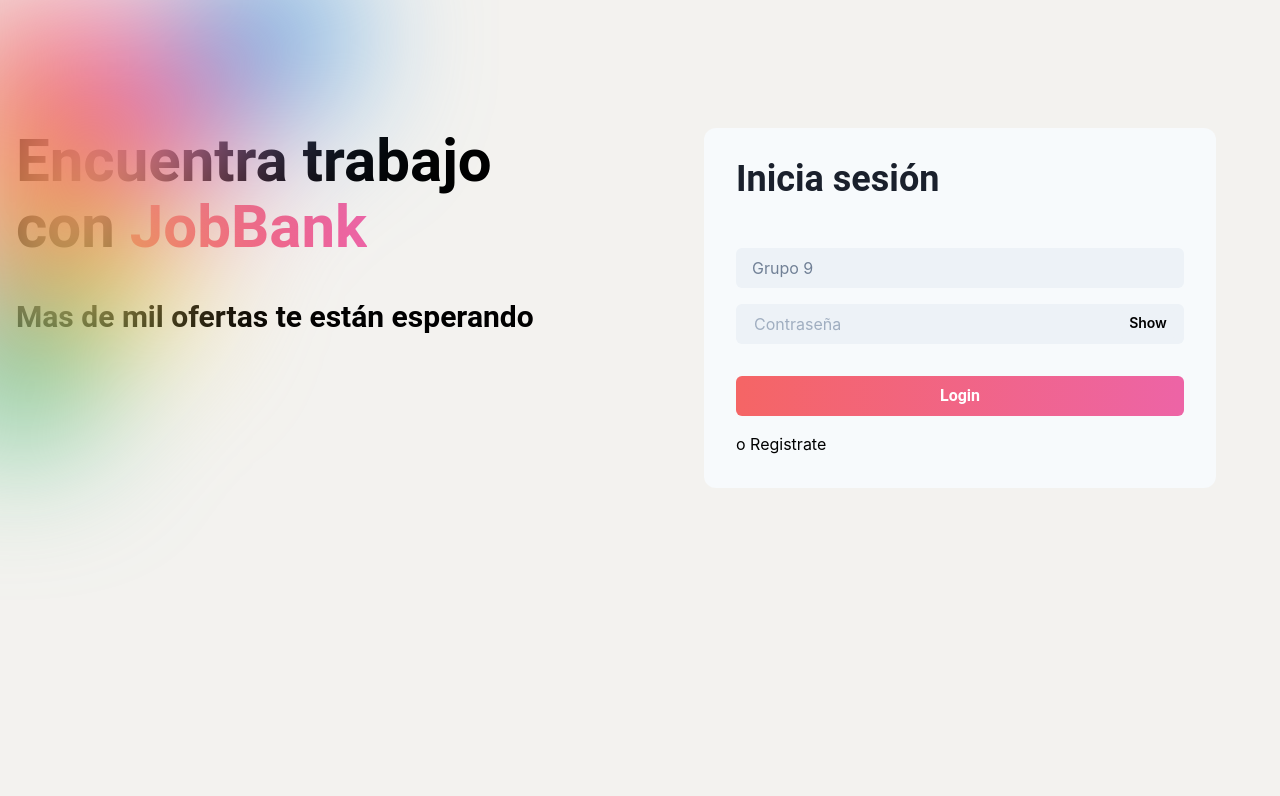
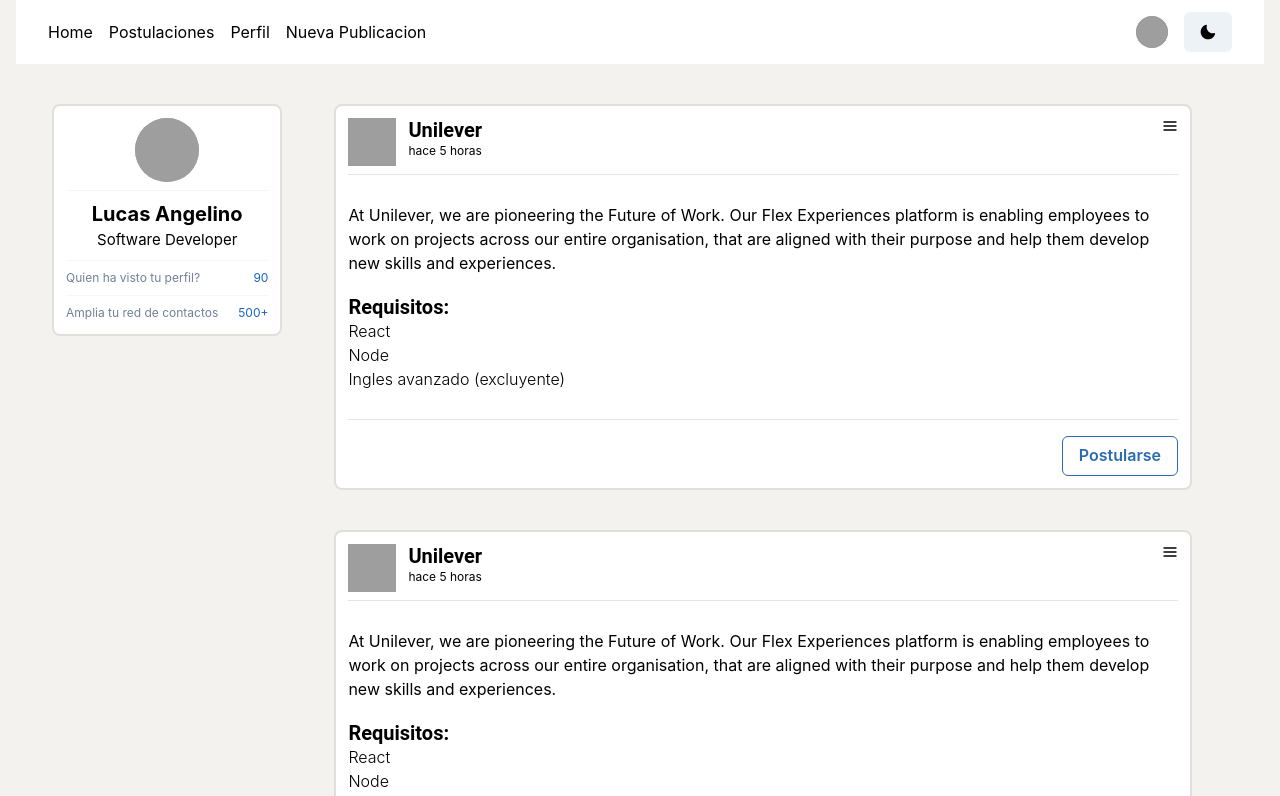
Before and after one commit to lucasangelino/jobbank, a React (Create React App) app: page / in a window 1280 px wide. Shown: the top 796 px of the page. Built offline with nearby package versions, Linux system fonts and the light colour scheme; grey boxes are pictures that could not be loaded.

Commit message:
JBB change layout

```diff
--- a/src/components/entrypoint/App.js
+++ b/src/components/entrypoint/App.js
@@ -1,13 +1,6 @@
 import "../../App.css";
 import AuthenticatedApp from "../entrypoint/AuthenticatedApp";
-import UnAuthenticatedApp from "../entrypoint/UnAuthenticatedApp";
-
-// Hooks
-import { useUser } from "../../hooks/useUser";
 
 export default function App() {
-  const { user } = useUser();
-  console.log("app");
-  console.log(user);
-  return user ? <AuthenticatedApp /> : <UnAuthenticatedApp />;
+  return <AuthenticatedApp />;
 }
--- a/src/components/jobwall/index.js
+++ b/src/components/jobwall/index.js
@@ -7,11 +7,14 @@
 
 // Components
 import JobCard from "../jobcard/";
+import Navbar from "../navbar";
 import UserInfo from "../userInfo/";
 
 export default function JobOffers() {
   const isMobile = useBreakpointValue({ base: false, md: true });
   return (
+    <>
+      <Navbar />
       <Container maxW="container.xl" py={5}>
         <Grid
           h="200px"
@@ -34,5 +37,6 @@
           </GridItem>
         </Grid>
       </Container>
+    </>
   );
 }
--- a/src/components/layout/Layout.js
+++ b/src/components/layout/Layout.js
@@ -4,7 +4,6 @@
 export default function Layout({ children }) {
   return (
     <>
-      <Navbar />
       <Container maxW="container.xl">{children}</Container>
     </>
   );
--- a/src/components/navbar/index.js
+++ b/src/components/navbar/index.js
@@ -3,7 +3,6 @@
   Flex,
   Avatar,
   HStack,
-  Link,
   IconButton,
   Button,
   Menu,
@@ -12,33 +11,18 @@
   MenuItem,
   MenuDivider,
   useDisclosure,
-  useColorModeValue,
   Stack,
   useColorMode,
   Container,
 } from "@chakra-ui/react";
 import { HamburgerIcon, CloseIcon, MoonIcon, SunIcon } from "@chakra-ui/icons";
+import { Link } from "react-router-dom";
 import { useUser } from "../../hooks/useUser";
 
 const Links = ["Home", "Postulaciones", "Empresa"];
 
-const NavLink = ({ children }) => (
-  <Link
-    px={2}
-    py={1}
-    rounded={"md"}
-    _hover={{
-      textDecoration: "none",
-      bg: useColorModeValue("gray.200", "gray.700"),
-    }}
-    href={"#"}
-  >
-    {children}
-  </Link>
-);
-
 export default function Navbar() {
-  const { logout } = useUser();
+  const { logout, is_company } = useUser();
 
   const { colorMode, toggleColorMode } = useColorMode();
   const { isOpen, onOpen, onClose } = useDisclosure();
@@ -66,9 +50,20 @@
                   spacing={4}
                   display={{ base: "none", md: "flex" }}
                 >
-                  {Links.map((link) => (
-                    <NavLink key={link}>{link}</NavLink>
-                  ))}
+                  <Link key={1} to={"/"}>
+                    {"Home"}
+                  </Link>
+                  <Link key={2} to={"/"}>
+                    {"Postulaciones"}
+                  </Link>
+                  <Link key={3} to={"/perfil"}>
+                    {"Perfil"}
+                  </Link>
+                  {is_company && (
+                    <Link key={3} to={"/perfil"}>
+                      {"Nueva Publicacion"}
+                    </Link>
+                  )}
                 </HStack>
               </HStack>
               <Flex alignItems={"center"}>
@@ -100,16 +95,6 @@
                 </Button>
               </Flex>
             </Flex>
-
-            {isOpen ? (
-              <Box pb={4} display={{ md: "none" }}>
-                <Stack as={"nav"} spacing={4}>
-                  {Links.map((link) => (
-                    <NavLink key={link}>{link}</NavLink>
-                  ))}
-                </Stack>
-              </Box>
-            ) : null}
           </Box>
         </Container>
       </Box>
--- a/src/routes/index.js
+++ b/src/routes/index.js
@@ -2,7 +2,22 @@
 
 // Components
 import JobOffers from "../components/jobwall";
+import Login from "../components/auth/Login";
+import Register from "../components/auth/Register";
+
 const routes = [
+  {
+    path: "/login",
+    exact: true,
+    main: () => <Login />,
+    browserTitle: "JobBank",
+  },
+  {
+    path: "/register",
+    exact: true,
+    main: () => <Register />,
+    browserTitle: "JobBank",
+  },
   {
     path: "/",
     exact: true,
@@ -15,12 +30,6 @@
     main: () => <h2>Mis Publicaciones</h2>,
     browserTitle: "Mis Publicaciones",
   },
-  {
-    path: "/postulaciones",
-    exact: true,
-    main: () => <h2>Postulaciones</h2>,
-    browserTitle: "Mis Postulaciones",
-  },
 ];
 
 export default routes;
```
Lines whose indentation alone changed are shown as unchanged.
